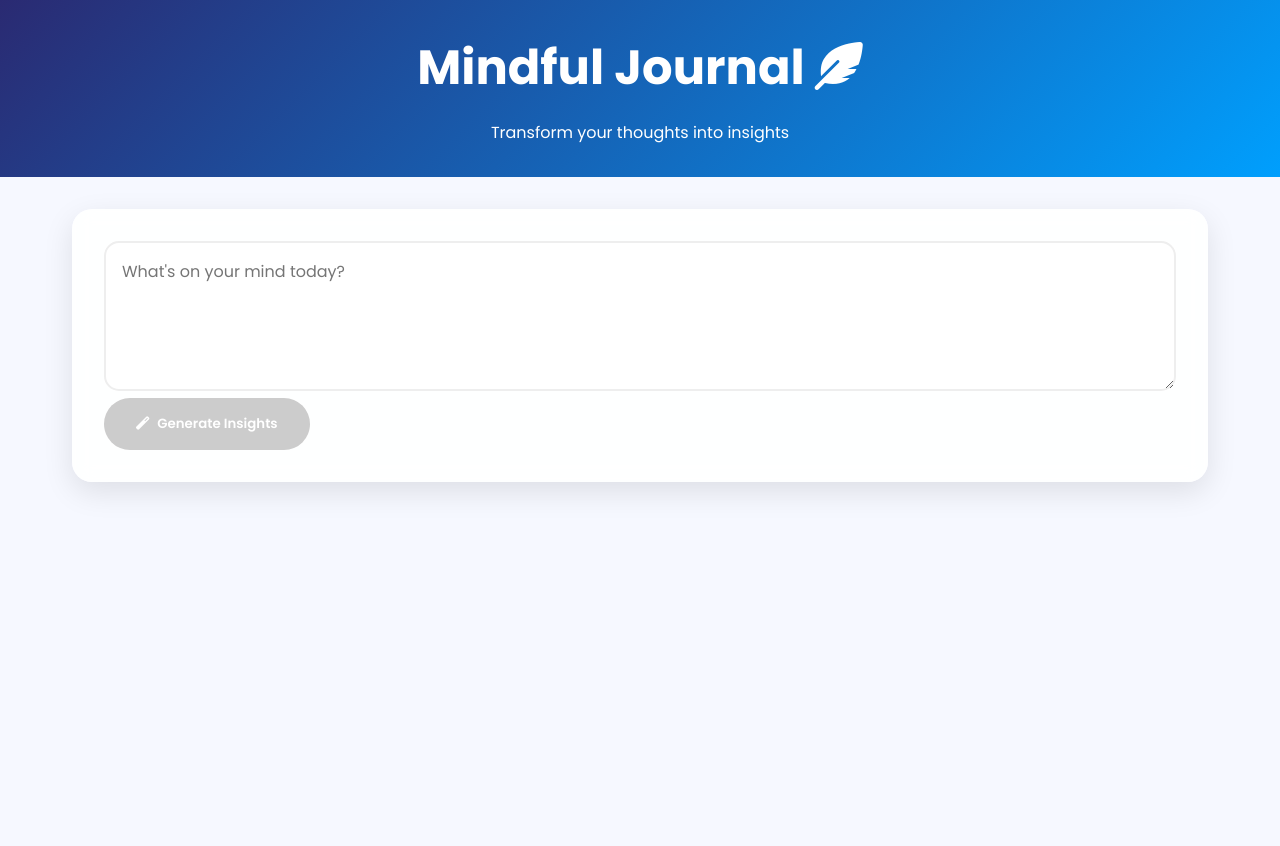
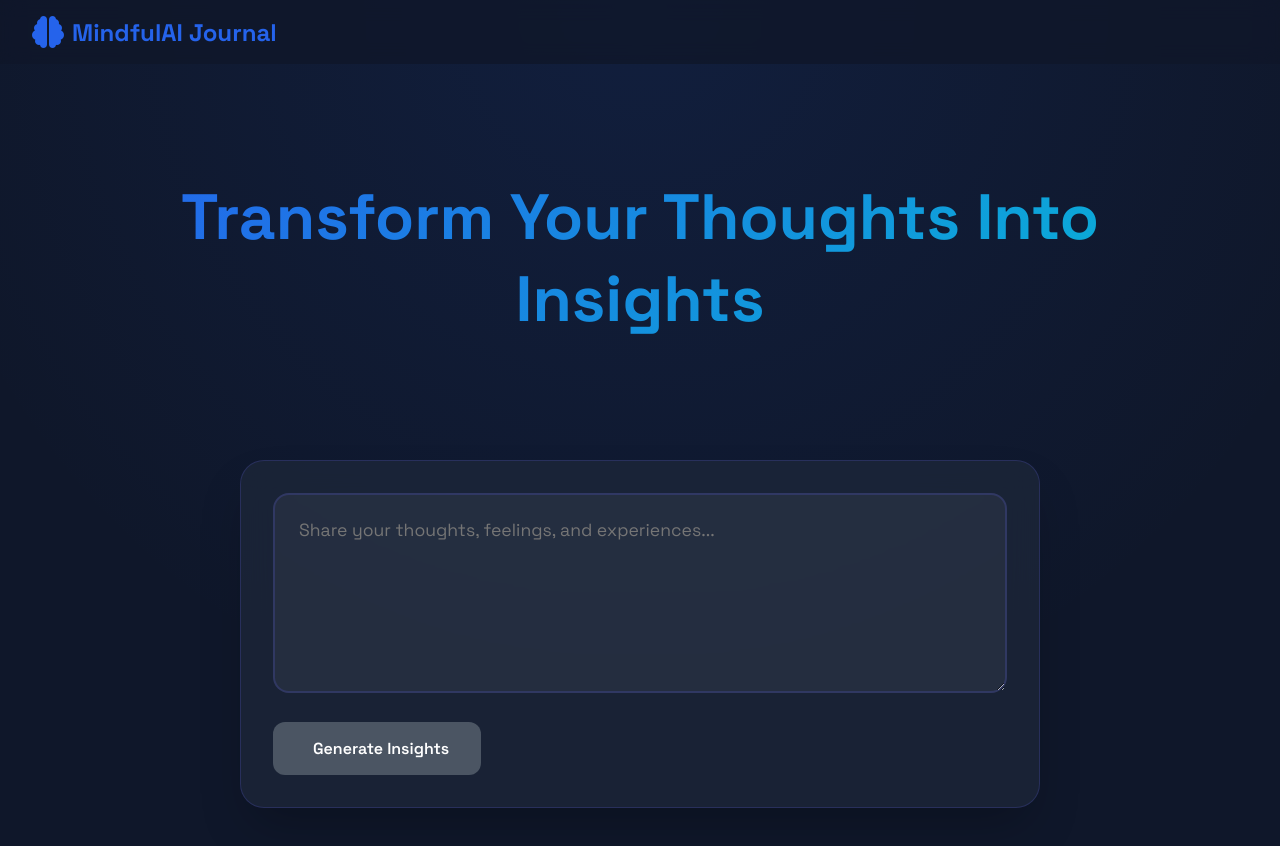
Before and after one commit to rogue-crypto/diaryentwy, a website: page public/index.html in a window 1280 px wide. Before the commit the page ends 800 px from the top, so only its background shows below. Drawn offline with nearby package versions, Linux system fonts and the light colour scheme.

Commit message:
Update index.html

```diff
--- a/public/index.html
+++ b/public/index.html
@@ -3,226 +3,276 @@
 <head>
     <meta charset="UTF-8">
     <meta name="viewport" content="width=device-width, initial-scale=1.0">
-    <title>Mindful Journal</title>
-    <link href="https://fonts.googleapis.com/css2?family=Poppins:wght@300;400;500;600;700&display=swap" rel="stylesheet">
-    <link rel="stylesheet" href="https://cdnjs.cloudflare.com/ajax/libs/font-awesome/6.0.0/css/all.min.css">
+    <title>MindfulAI Journal</title>
+    <link href="https://fonts.googleapis.com/css2?family=Space+Grotesk:wght@300;400;500;600;700&display=swap" rel="stylesheet">
+    <link rel="stylesheet" href="https://cdnjs.cloudflare.com/ajax/libs/font-awesome/6.5.1/css/all.min.css">
+    <script src="https://cdnjs.cloudflare.com/ajax/libs/three.js/r128/three.min.js"></script>
+    <script src="https://cdnjs.cloudflare.com/ajax/libs/gsap/3.12.2/gsap.min.js"></script>
     <style>
         :root {
-            --primary: #2a2a72;
-            --secondary: #009ffd;
-            --text: #333;
-            --background: #f6f8ff;
+            --primary: #2563eb;
+            --primary-dark: #1d4ed8;
+            --secondary: #4f46e5;
+            --accent: #06b6d4;
+            --background: #0f172a;
+            --surface: rgba(30, 41, 59, 0.7);
+            --text: #f8fafc;
+            --text-secondary: #94a3b8;
         }
 
         * {
             margin: 0;
             padding: 0;
             box-sizing: border-box;
-            font-family: 'Poppins', sans-serif;
+            font-family: 'Space Grotesk', sans-serif;
         }
 
         body {
             background: var(--background);
             color: var(--text);
+            min-height: 100vh;
             overflow-x: hidden;
         }
 
-        .particles {
+        .app-container {
+            position: relative;
+            min-height: 100vh;
+            padding: 2rem;
+            background: radial-gradient(circle at top, rgba(37, 99, 235, 0.1), transparent 70%);
+        }
+
+        .nav-bar {
             position: fixed;
             top: 0;
             left: 0;
             width: 100%;
-            height: 100%;
-            z-index: -1;
-            pointer-events: none;
+            padding: 1rem 2rem;
+            background: rgba(15, 23, 42, 0.8);
+            backdrop-filter: blur(10px);
+            z-index: 100;
+            display: flex;
+            justify-content: space-between;
+            align-items: center;
         }
 
-        .particle {
-            position: absolute;
-            background: linear-gradient(45deg, var(--secondary), transparent);
-            border-radius: 50%;
-            animation: float 20s infinite linear;
+        .nav-logo {
+            display: flex;
+            align-items: center;
+            gap: 0.5rem;
+            font-size: 1.5rem;
+            font-weight: 700;
+            color: var(--primary);
+            text-decoration: none;
         }
 
-        @keyframes float {
-            0% { transform: translateY(0) rotate(0deg); opacity: 0; }
-            10% { opacity: 0.5; }
-            90% { opacity: 0.5; }
-            100% { transform: translateY(-1000px) rotate(360deg); opacity: 0; }
+        .nav-logo i {
+            font-size: 2rem;
         }
 
-        .header {
-            background: linear-gradient(135deg, var(--primary), var(--secondary));
-            padding: 2rem;
-            color: white;
+        .hero-section {
+            margin-top: 5rem;
+            padding: 4rem 2rem;
             text-align: center;
             position: relative;
-            overflow: hidden;
         }
 
-        .header h1 {
-            font-size: 3rem;
-            margin-bottom: 1rem;
-            transform: translateY(0);
-            transition: transform 0.3s ease;
+        .hero-title {
+            font-size: 4rem;
+            font-weight: 800;
+            background: linear-gradient(135deg, var(--primary), var(--accent));
+            -webkit-background-clip: text;
+            -webkit-text-fill-color: transparent;
+            margin-bottom: 1.5rem;
+            opacity: 0;
+            transform: translateY(30px);
         }
 
-        .header:hover h1 {
-            transform: translateY(-5px);
-        }
-
-        .main-content {
-            max-width: 1200px;
+        .input-card {
+            max-width: 800px;
             margin: 2rem auto;
-            padding: 0 2rem;
-        }
-
-        .card {
-            background: rgba(255, 255, 255, 0.9);
-            backdrop-filter: blur(10px);
-            border-radius: 20px;
             padding: 2rem;
-            box-shadow: 0 10px 30px rgba(0, 0, 0, 0.1);
-            transform: translateY(0);
-            transition: all 0.3s ease;
-            margin-bottom: 2rem;
-        }
-
-        .card:hover {
-            transform: translateY(-5px);
-            box-shadow: 0 15px 40px rgba(0, 0, 0, 0.15);
+            background: var(--surface);
+            backdrop-filter: blur(16px);
+            border-radius: 24px;
+            border: 1px solid rgba(99, 102, 241, 0.2);
+            box-shadow: 0 25px 50px -12px rgba(0, 0, 0, 0.25);
+            transform: translateY(20px);
+            opacity: 0;
         }
 
         textarea {
             width: 100%;
-            padding: 1rem;
-            border: 2px solid #eee;
-            border-radius: 15px;
-            font-size: 1rem;
+            min-height: 200px;
+            padding: 1.5rem;
+            background: rgba(255, 255, 255, 0.05);
+            border: 2px solid rgba(99, 102, 241, 0.2);
+            border-radius: 16px;
+            color: var(--text);
+            font-size: 1.1rem;
             resize: vertical;
-            min-height: 150px;
             transition: all 0.3s ease;
-            background: rgba(255, 255, 255, 0.8);
         }
 
         textarea:focus {
-            border-color: var(--secondary);
-            box-shadow: 0 0 0 3px rgba(0, 159, 253, 0.1);
             outline: none;
+            border-color: var(--primary);
+            box-shadow: 0 0 20px rgba(37, 99, 235, 0.2);
         }
 
-        .btn {
-            background: linear-gradient(45deg, var(--primary), var(--secondary));
+        .analyze-btn {
+            background: linear-gradient(135deg, var(--primary), var(--secondary));
             color: white;
             border: none;
             padding: 1rem 2rem;
-            border-radius: 30px;
+            border-radius: 12px;
             font-weight: 600;
+            font-size: 1rem;
             cursor: pointer;
-            transition: all 0.3s ease;
-            display: inline-flex;
+            display: flex;
             align-items: center;
             gap: 0.5rem;
+            margin-top: 1.5rem;
+            transition: all 0.3s ease;
         }
 
-        .btn:hover {
+        .analyze-btn:hover {
             transform: translateY(-2px);
-            box-shadow: 0 5px 15px rgba(0, 159, 253, 0.3);
+            box-shadow: 0 10px 20px rgba(37, 99, 235, 0.3);
         }
 
-        .btn:disabled {
-            background: #ccc;
+        .analyze-btn:disabled {
+            background: #4b5563;
             cursor: not-allowed;
         }
 
-        .result-card {
-            background: white;
-            border-radius: 15px;
-            padding: 1.5rem;
-            margin-top: 1rem;
-            box-shadow: 0 5px 15px rgba(0, 0, 0, 0.05);
+        .results-grid {
+            display: grid;
+            grid-template-columns: repeat(auto-fit, minmax(300px, 1fr));
+            gap: 2rem;
+            max-width: 1200px;
+            margin: 3rem auto;
             opacity: 0;
             transform: translateY(20px);
-            animation: slideIn 0.5s forwards;
         }
 
-        @keyframes slideIn {
-            to {
-                opacity: 1;
-                transform: translateY(0);
-            }
+        .result-card {
+            background: var(--surface);
+            backdrop-filter: blur(16px);
+            border-radius: 20px;
+            padding: 2rem;
+            border: 1px solid rgba(99, 102, 241, 0.2);
+            transition: all 0.3s ease;
+        }
+
+        .result-card:hover {
+            transform: translateY(-5px);
+            box-shadow: 0 20px 25px -5px rgba(0, 0, 0, 0.2);
+        }
+
+        .badge {
+            display: inline-block;
+            padding: 0.5rem 1rem;
+            border-radius: 8px;
+            font-weight: 600;
+            margin-bottom: 1rem;
+            background: rgba(37, 99, 235, 0.2);
+            color: var(--accent);
         }
 
         .loading {
             display: flex;
+            justify-content: center;
             align-items: center;
-            justify-content: center;
-            gap: 1rem;
-            padding: 2rem;
+            padding: 3rem;
         }
 
         .loading-spinner {
-            width: 40px;
-            height: 40px;
-            border: 4px solid #f3f3f3;
-            border-top: 4px solid var(--secondary);
+            width: 50px;
+            height: 50px;
+            border: 4px solid rgba(37, 99, 235, 0.1);
+            border-left-color: var(--primary);
             border-radius: 50%;
             animation: spin 1s linear infinite;
         }
 
         @keyframes spin {
-            0% { transform: rotate(0deg); }
-            100% { transform: rotate(360deg); }
+            to { transform: rotate(360deg); }
+        }
+
+        .insight-item {
+            background: rgba(99, 102, 241, 0.1);
+            padding: 1rem;
+            border-radius: 12px;
+            margin-top: 1rem;
+            border-left: 4px solid var(--primary);
+        }
+
+        @media (max-width: 768px) {
+            .hero-title {
+                font-size: 2.5rem;
+            }
+
+            .input-card {
+                margin: 1rem;
+            }
+
+            .results-grid {
+                grid-template-columns: 1fr;
+                padding: 1rem;
+            }
         }
     </style>
 </head>
 <body>
-    <div class="particles" id="particles"></div>
+    <div class="nav-bar">
+        <a href="#" class="nav-logo">
+            <i class="fas fa-brain"></i>
+            MindfulAI Journal
+        </a>
+    </div>
 
-    <header class="header">
-        <h1>Mindful Journal <i class="fas fa-feather-alt"></i></h1>
-        <p>Transform your thoughts into insights</p>
-    </header>
+    <div class="app-container">
+        <section class="hero-section">
+            <h1 class="hero-title">Transform Your Thoughts Into Insights</h1>
+        </section>
 
-    <main class="main-content">
-        <section class="card">
-            <form id="diaryForm">
+        <div class="input-card">
+            <form id="journalForm">
                 <textarea
-                    id="diaryInput"
-                    placeholder="What's on your mind today?"
+                    id="journalInput"
+                    placeholder="Share your thoughts, feelings, and experiences..."
                     required></textarea>
-                <button type="submit" id="analyzeBtn" class="btn" disabled>
-                    <i class="fas fa-magic"></i> Generate Insights
+                <button type="submit" id="analyzeBtn" class="analyze-btn" disabled>
+                    <i class="fas fa-sparkles"></i> Generate Insights
                 </button>
             </form>
-        </section>
+        </div>
 
-        <section id="result" class="result-container"></section>
-    </main>
+        <div id="results" class="results-container"></div>
+    </div>
 
     <script>
-        // Create floating particles
-        function createParticles() {
-            const container = document.getElementById('particles');
-            for (let i = 0; i < 50; i++) {
-                const particle = document.createElement('div');
-                particle.className = 'particle';
-                particle.style.width = Math.random() * 20 + 'px';
-                particle.style.height = particle.style.width;
-                particle.style.left = Math.random() * 100 + 'vw';
-                particle.style.animationDuration = (Math.random() * 10 + 10) + 's';
-                particle.style.animationDelay = (Math.random() * 5) + 's';
-                container.appendChild(particle);
-            }
-        }
+        document.addEventListener('DOMContentLoaded', () => {
+            // Initialize animations
+            gsap.to('.hero-title', {
+                opacity: 1,
+                y: 0,
+                duration: 1.2,
+                ease: 'power4.out'
+            });
 
-        // Initialize the app
-        document.addEventListener('DOMContentLoaded', () => {
-            createParticles();
-            const form = document.getElementById('diaryForm');
-            const input = document.getElementById('diaryInput');
+            gsap.to('.input-card', {
+                opacity: 1,
+                y: 0,
+                duration: 1,
+                delay: 0.3,
+                ease: 'power3.out'
+            });
+
+            const form = document.getElementById('journalForm');
+            const input = document.getElementById('journalInput');
             const analyzeBtn = document.getElementById('analyzeBtn');
-            const result = document.getElementById('result');
+            const results = document.getElementById('results');
 
             input.addEventListener('input', () => {
                 analyzeBtn.disabled = !input.value.trim();
@@ -233,10 +283,9 @@
                 const text = input.value.trim();
 
                 analyzeBtn.disabled = true;
-                result.innerHTML = `
+                results.innerHTML = `
                     <div class="loading">
                         <div class="loading-spinner"></div>
-                        <p>Analyzing your entry...</p>
                     </div>
                 `;
 
@@ -252,19 +301,53 @@
                     const data = await response.json();
 
                     if (response.ok) {
-                        result.innerHTML = `
-                            <div class="result-card">
-                                <h3><i class="fas fa-lightbulb"></i> Your Insights</h3>
-                                <div class="insights-content">
-                                    ${data.analysis}
+                        results.innerHTML = `
+                            <div class="results-grid">
+                                <div class="result-card">
+                                    <span class="badge">Mental State: ${data.mentalState}</span>
+                                    <h3>Emotional Analysis</h3>
+                                    <div class="insight-item">
+                                        ${data.emotionalAnalysis}
+                                    </div>
+                                </div>
+
+                                <div class="result-card">
+                                    <span class="badge">Healthy Thinking: ${data.healthyThinkingScore}%</span>
+                                    <h3>Thought Patterns</h3>
+                                    <div class="insight-item">
+                                        ${data.thoughtPatterns}
+                                    </div>
+                                </div>
+
+                                <div class="result-card">
+                                    <span class="badge">Areas of Attention</span>
+                                    <h3>Therapist Insights</h3>
+                                    <div class="insight-item">
+                                        ${data.therapistInsights}
+                                    </div>
                                 </div>
                             </div>
                         `;
+
+                        gsap.from('.results-grid', {
+                            opacity: 0,
+                            y: 20,
+                            duration: 0.8,
+                            ease: 'power3.out'
+                        });
+
+                        gsap.from('.result-card', {
+                            opacity: 0,
+                            y: 20,
+                            duration: 0.8,
+                            stagger: 0.2,
+                            ease: 'power3.out'
+                        });
                     } else {
                         throw new Error(data.error);
                     }
                 } catch (error) {
-                    result.innerHTML = `
+                    results.innerHTML = `
                         <div class="result-card error">
                             <h3><i class="fas fa-exclamation-circle"></i> Error</h3>
                             <p>${error.message || 'Failed to analyze entry'}</p>
```
